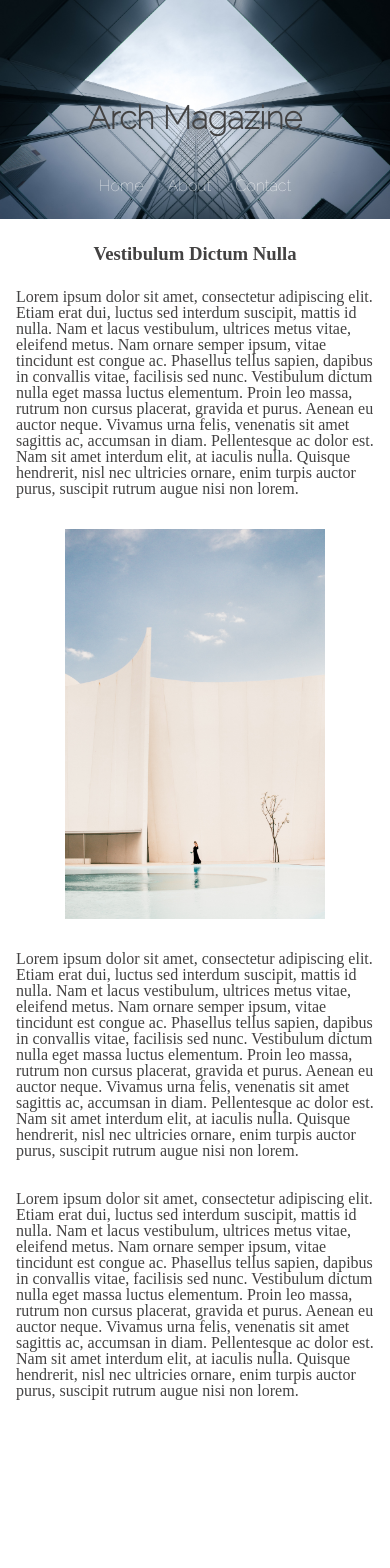
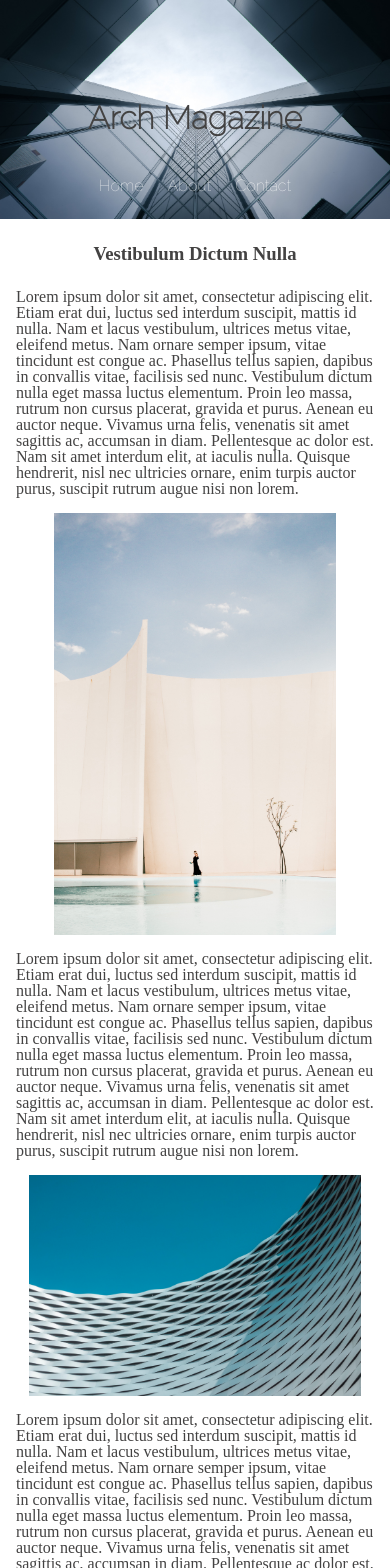
Before and after one commit to Bec91/portfolio-arch-mag, a React (Create React App) app: page / in a window 390 px wide. Shown: the top 1568 px of the page. Before the commit the page ends 1415 px from the top, so only its background shows below. Built offline with nearby package versions, Linux system fonts and the light colour scheme; a web font is replaced by a local one.

Commit message:
correct size of images @ all 3 breakpoints

```diff
--- a/src/Components/HomePage/Home.js
+++ b/src/Components/HomePage/Home.js
@@ -1,13 +1,16 @@
 import './Home.scss';
 import Paragraph from '../Paragraph/Paragraph';
-import girlAndBuilding from '../../Assets/Images/girlAndBuilding.jpg'
+import GirlAndBuilding from '../../Assets/Images/girlAndBuilding.jpg'
+import OutdoorBuilding from '../../Assets/Images/outdoorBuilding.jpg'
+
 function Home() {
     return (
         <div className="home">
             <h3 className="home__title">Vestibulum Dictum Nulla</h3>
             <Paragraph/>
-            <img src={girlAndBuilding} alt="girl standing in front of building" className="home__image"/>
+            <img src={GirlAndBuilding} alt="girl standing in front of building" className="home__image"/>
             <Paragraph/>
+            <img src={OutdoorBuilding} alt="girl standing in front of building" className="home__image--two"/>
             <Paragraph/>
         </div>
     )
--- a/src/Components/HomePage/Home.scss
+++ b/src/Components/HomePage/Home.scss
@@ -20,11 +20,24 @@
     &__image {
         height: 50vh;
         width: auto;
-        padding: 1rem;
+        object-fit: cover;
         @include tablet-breakpoint {
             margin: auto;
             padding: 1.75rem 4rem;
             height: 75vh;
         }
+        &--two {
+            height: auto;
+            width: 85%;
+            object-fit: contain;
+            margin: auto;
+            @include tablet-breakpoint {
+                padding: 1.75rem 2rem;
+                width: 65%;
+            }
+            @include desktop-breakpoint {
+                width: 50%;
+            }
+        }
     }
 }
```
Also changed, not shown: src/Assets/Images/outdoorBuilding.jpg (renamed from src/Assets/Images/maarten-deckers-T5nXYXCf50I-unsplash.jpg).
